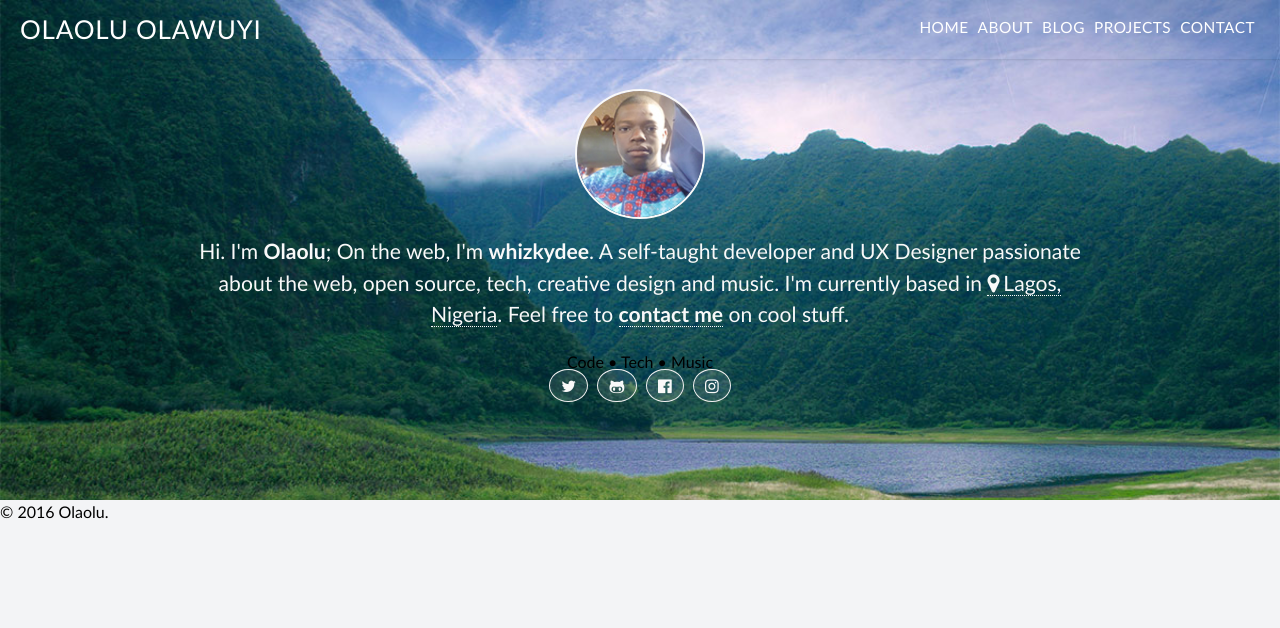
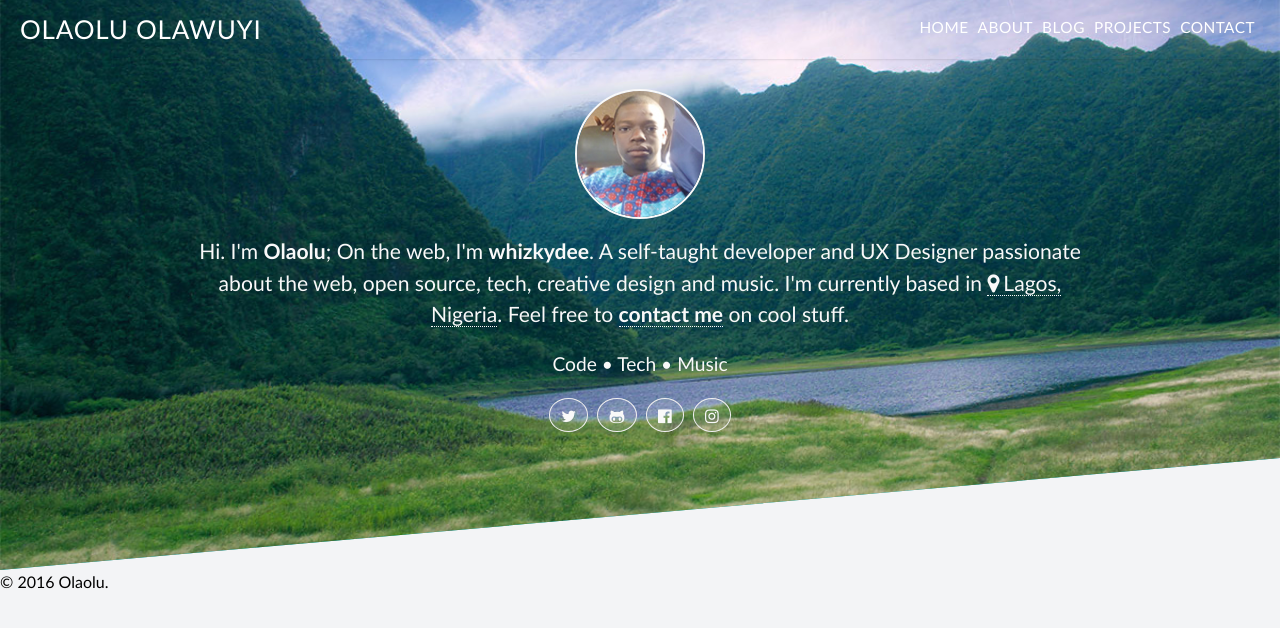
Before and after one commit to whizkydee/old-site, a Jekyll site: the page built from index.html, in a window 1280 px wide. Shown: the top 628 px of the page. Built offline with Jekyll 4.4.1, drawn with Linux system fonts in a browser that asks for light colours; nearby versions of some CDN libraries; some web fonts are replaced.

Commit message:
Add slant bottom to about_content

```diff
--- a/_sass/_home.scss
+++ b/_sass/_home.scss
@@ -41,13 +41,27 @@
 }
 
 .about_content {
-   background-image: url(../img/bg2.jpg);
-   background-repeat: no-repeat;
-   background-position: fixed;
-   background-size: cover;
    position: relative;
-   height: 500px;
+   height: 570px;
    z-index: 1;
+   &:before {
+      @include transform(skewY(-5deg));
+      -webkit-backface-visibility: hidden;
+      backface-visibility: initial;
+      background: #00bcd4 url(../img/bg2.jpg);
+      background-repeat: no-repeat;
+      -webkit-transform-origin: left center;
+      transform-origin: left center;
+      @include background-size(cover);
+      position: absolute;
+      overflow: visible;
+      height: 570px;
+      content: '';
+      width: 100%;
+      z-index: -1;
+      bottom: 0;
+      left: 0;
+   }
 }
 
 .about_section {
@@ -90,7 +104,7 @@
    }
 }
 
-.my_titles {
+.my_interests {
    margin-bottom: 25px;
    position: relative;
    color: $off_white;
```
